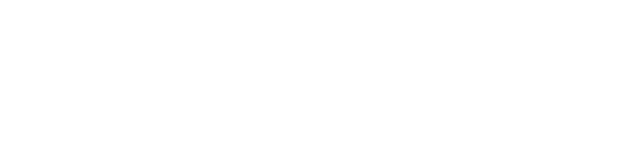
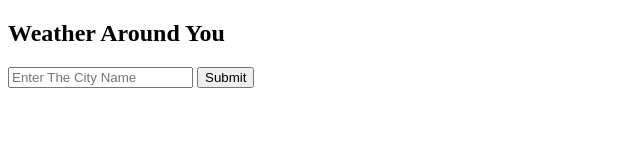
Before and after one commit to Shekhar969/WeatherIn, a plain HTML site: page index.html in a window 1280 px wide. Shown: the whole page, without its empty margins (0-640 px from the left). Drawn offline with Linux system fonts and the light colour scheme.

Commit message:
Html Done

```diff
--- a/index.html
+++ b/index.html
@@ -6,6 +6,10 @@
     <title>Find Weather Around You</title>
 </head>
 <body>
+    <h2>Weather Around You</h2>
+    <input type="search" placeholder="Enter The City Name">
+    <button id="Submit">Submit</button>
 
+    <p></p>
 </body>
 </html>
```
